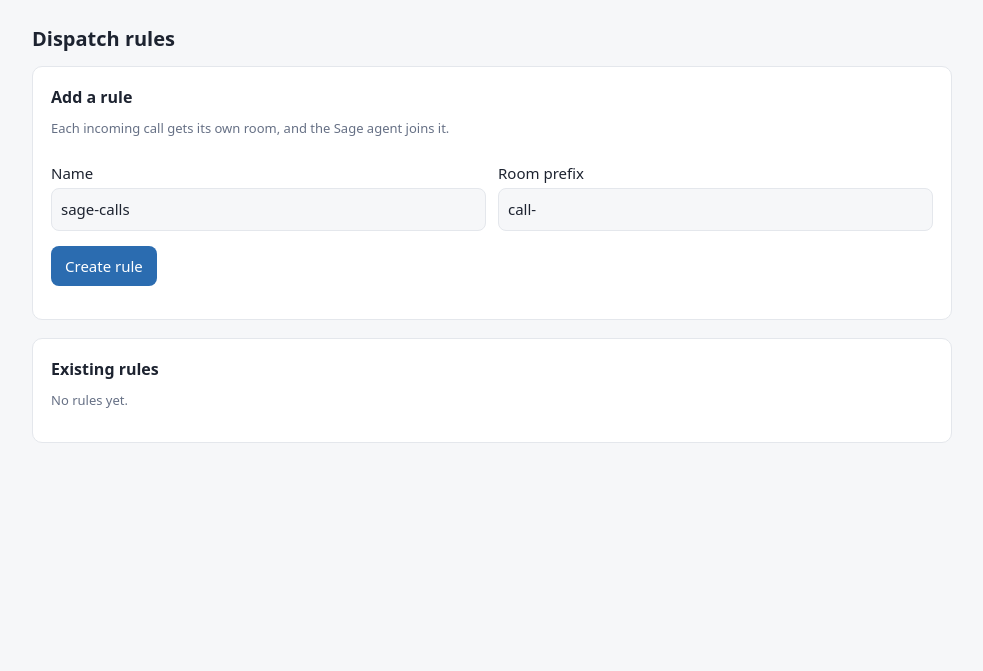
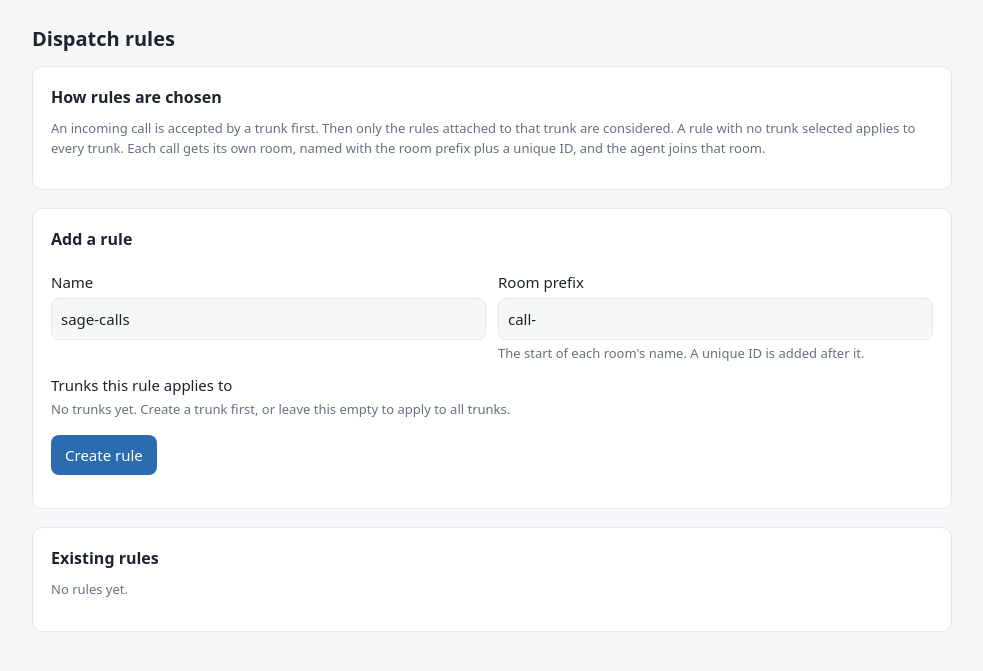
Before and after one commit to vivekx01/sage-voice-agent, a FastAPI app: template control/templates/rules.html in a window 1280 px wide. Shown: the top 671 px of the page, without its empty margins (148-1131 px from the left). Run offline with FastAPI, Linux system fonts and the light colour scheme; the template is opened without the code that fills it, so the values that code supplies are empty.

Commit message:
Control app: trunk selection for rules, editing trunks and rules, clearer errors; setup_sip dispatch --trunk
Co-Authored-By: Claude Sonnet 5 <noreply@anthropic.com>

```diff
--- a/control/app.py
+++ b/control/app.py
@@ -130,14 +130,45 @@ async def fetch_rules() -> list[dict]:
     async with lk_client() as lk:
         res = await lk.sip.list_dispatch_rule(api.ListSIPDispatchRuleRequest())
     return [
-        {"id": r.sip_dispatch_rule_id, "name": r.name, "agents": [a.agent_name for a in r.room_config.agents]}
+        {
+            "id": r.sip_dispatch_rule_id,
+            "name": r.name,
+            "agents": [a.agent_name for a in r.room_config.agents],
+            "trunk_ids": list(r.trunk_ids),
+            "prefix": r.rule.dispatch_rule_individual.room_prefix if r.rule.HasField("dispatch_rule_individual") else "",
+        }
         for r in res.items
     ]
 
 
+async def fetch_trunk(trunk_id: str) -> dict | None:
+    trunks = await fetch_trunks()
+    return next((t for t in trunks if t["id"] == trunk_id), None)
+
+
+async def fetch_rule(rule_id: str) -> dict | None:
+    rules = await fetch_rules()
+    return next((r for r in rules if r["id"] == rule_id), None)
+
+
+def describe_trunks(rule: dict, trunks: list[dict]) -> str:
+    """Human-readable list of the trunks a rule applies to."""
+    if not rule["trunk_ids"]:
+        return "All trunks"
+    names = {t["id"]: f"{t['name']} ({', '.join(t['numbers'])})" for t in trunks}
+    return ", ".join(names.get(tid, tid) for tid in rule["trunk_ids"])
+
+
 def friendly_error(exc: Exception) -> str:
-    """Return LiveKit's own message when there is one, otherwise the exception text."""
+    """Return LiveKit's message, with a plain explanation for the errors people hit most."""
     message = getattr(exc, "message", None) or str(exc)
+    if "already exists" in message and "dispatch rule" in message:
+        return (
+            "Another dispatch rule already covers this trunk, number, and PIN. "
+            "Only one rule can apply to all trunks, and a rule can't use the same trunk as another. "
+            "Change the trunks on this rule, or delete the existing one first. "
+            f"LiveKit said: {message}"
+        )
     return message or exc.__class__.__name__
 
 
@@ -157,6 +188,24 @@ async def lk_action(request: Request, back: str, action, success: str) -> Redire
     except Exception as exc:
         request.session["flash"] = {"kind": "error", "text": friendly_error(exc)}
     return RedirectResponse(back, status_code=303)
+
+
+def list_update(current: list[str], new: list[str]) -> api.ListUpdate | None:
+    """Change a list field from current to new, sending only what LiveKit accepts.
+
+    Returns None when nothing changed, so the field is left alone. LiveKit rejects
+    an empty update, and 'set' with an empty list. Emptying a list is done with 'remove'.
+    """
+    add = [v for v in new if v not in current]
+    remove = [v for v in current if v not in new]
+    if not add and not remove:
+        return None
+    if add and not remove:
+        return api.ListUpdate(add=add)
+    if remove and not add:
+        return api.ListUpdate(remove=remove)
+    # Both adding and removing: the server accepts one operation per update, so replace the whole list
+    return api.ListUpdate(set=new)
 
 
 def take_flash(request: Request) -> dict | None:
@@ -222,25 +271,95 @@ async def delete_trunk(request: Request, trunk_id: str):
     return await lk_action(request, "/trunks", action, "Trunk deleted.")
 
 
+@app.get("/trunks/{trunk_id}/edit", response_class=HTMLResponse)
+async def trunk_edit_page(request: Request, trunk_id: str):
+    require_login(request)
+    trunk = await fetch_trunk(trunk_id)
+    if trunk is None:
+        request.session["flash"] = {"kind": "error", "text": "That trunk no longer exists."}
+        return RedirectResponse("/trunks", status_code=303)
+    return templates.TemplateResponse(request, "trunk_edit.html", {"trunk": trunk, "user": request.session["user"]})
+
+
+@app.post("/trunks/{trunk_id}/edit")
+async def update_trunk(
+    request: Request,
+    trunk_id: str,
+    name: str = Form(...),
+    number: str = Form(...),
+    allowed: str = Form(""),
+):
+    require_login(request)
+    number = number.strip()
+    allowed_list = [a.strip() for a in allowed.split(",") if a.strip()]
+    existing = await fetch_trunk(trunk_id)
+    current_numbers = existing["numbers"] if existing else []
+    current_allowed = existing["allowed"] if existing else []
+
+    async def action():
+        async with lk_client() as lk:
+            await lk.sip.update_inbound_trunk_fields(
+                trunk_id,
+                name=name.strip(),
+                numbers=list_update(current_numbers, [number]),
+                allowed_addresses=list_update(current_allowed, allowed_list),
+            )
+
+    return await lk_action(request, "/trunks", action, "Trunk updated. The change applies to new calls.")
+
+
+async def rules_context(request: Request) -> dict:
+    trunks, trunk_error = await safe_fetch(fetch_trunks)
+    rules, rule_error = await safe_fetch(fetch_rules)
+    # Rules with no trunk apply to every trunk, so they overlap with every other rule.
+    overlap = len(rules) > 1 and any(not r["trunk_ids"] for r in rules)
+    return {
+        "rules": rules,
+        "trunks": trunks,
+        "error": rule_error or trunk_error,
+        "overlap_warning": overlap,
+        "user": request.session["user"],
+    }
+
+
 @app.get("/rules", response_class=HTMLResponse)
 async def rules_page(request: Request):
     require_login(request)
-    rules, error = await safe_fetch(fetch_rules)
+    context = await rules_context(request)
+    context["describe"] = lambda rule: describe_trunks(rule, context["trunks"])
+    return templates.TemplateResponse(request, "rules.html", context)
+
+
+@app.get("/rules/{rule_id}/edit", response_class=HTMLResponse)
+async def rule_edit_page(request: Request, rule_id: str):
+    require_login(request)
+    rule = await fetch_rule(rule_id)
+    trunks, error = await safe_fetch(fetch_trunks)
+    if rule is None:
+        request.session["flash"] = {"kind": "error", "text": "That rule no longer exists."}
+        return RedirectResponse("/rules", status_code=303)
     return templates.TemplateResponse(
-        request, "rules.html", {"rules": rules, "error": error, "user": request.session["user"]}
+        request, "rule_edit.html", {"rule": rule, "trunks": trunks, "error": error, "user": request.session["user"]}
     )
 
 
 @app.post("/rules")
-async def create_rule(request: Request, name: str = Form(...), room_prefix: str = Form(ROOM_PREFIX)):
+async def create_rule(
+    request: Request,
+    name: str = Form(...),
+    room_prefix: str = Form(ROOM_PREFIX),
+    trunk_ids: list[str] = Form([]),
+):
     require_login(request)
     prefix = room_prefix.strip() or ROOM_PREFIX
+    selected = [t for t in trunk_ids if t]
 
     async def action():
         async with lk_client() as lk:
             await lk.sip.create_dispatch_rule(
                 api.CreateSIPDispatchRuleRequest(
                     name=name.strip(),
+                    trunk_ids=selected,
                     rule=api.SIPDispatchRule(
                         dispatch_rule_individual=api.SIPDispatchRuleIndividual(room_prefix=prefix),
                     ),
@@ -248,7 +367,36 @@ async def create_rule(request: Request, name: str = Form(...), room_prefix: str
                 )
             )
 
-    return await lk_action(request, "/rules", action, "Dispatch rule created.")
+    scope = f"{len(selected)} trunk(s)" if selected else "all trunks"
+    return await lk_action(request, "/rules", action, f"Dispatch rule created for {scope}.")
+
+
+@app.post("/rules/{rule_id}/edit")
+async def update_rule(
+    request: Request,
+    rule_id: str,
+    name: str = Form(...),
+    room_prefix: str = Form(ROOM_PREFIX),
+    trunk_ids: list[str] = Form([]),
+):
+    require_login(request)
+    prefix = room_prefix.strip() or ROOM_PREFIX
+    selected = [t for t in trunk_ids if t]
+    existing = await fetch_rule(rule_id)
+    current = existing["trunk_ids"] if existing else []
+
+    async def action():
+        async with lk_client() as lk:
+            await lk.sip.update_dispatch_rule_fields(
+                rule_id,
+                name=name.strip(),
+                trunk_ids=list_update(current, selected),
+                rule=api.SIPDispatchRule(
+                    dispatch_rule_individual=api.SIPDispatchRuleIndividual(room_prefix=prefix),
+                ),
+            )
+
+    return await lk_action(request, "/rules", action, "Dispatch rule updated.")
 
 
 @app.post("/rules/{rule_id}/delete")
--- a/control/templates/rules.html
+++ b/control/templates/rules.html
@@ -1,11 +1,25 @@
 {% extends "base.html" %}
 {% block content %}
 <h1>Dispatch rules</h1>
-{% if error %}<div class="notice error">Could not load dispatch rules: {{ error }}</div>{% endif %}
+{% if error %}<div class="notice error">Could not load: {{ error }}</div>{% endif %}
+{% if overlap_warning %}
+<div class="notice error">
+  At least one rule applies to all trunks while other rules exist. A call can match more than one rule.
+  Attach each rule to a specific trunk to avoid this.
+</div>
+{% endif %}
+
+<div class="card">
+  <h2>How rules are chosen</h2>
+  <p class="hint">
+    An incoming call is accepted by a trunk first. Then only the rules attached to that trunk are considered.
+    A rule with no trunk selected applies to every trunk. Each call gets its own room, named with the room prefix
+    plus a unique ID, and the agent joins that room.
+  </p>
+</div>
 
 <div class="card">
   <h2>Add a rule</h2>
-  <p class="hint">Each incoming call gets its own room, and the Sage agent joins it.</p>
   <form method="post" action="/rules">
     <div class="row">
       <div>
@@ -15,8 +29,23 @@
       <div>
         <label for="room_prefix">Room prefix</label>
         <input id="room_prefix" name="room_prefix" value="call-" required>
+        <div class="hint">The start of each room's name. A unique ID is added after it.</div>
       </div>
     </div>
+
+    <label>Trunks this rule applies to</label>
+    {% if trunks %}
+      {% for t in trunks %}
+      <label style="font-weight:400;display:flex;gap:8px;align-items:center;margin:6px 0;">
+        <input type="checkbox" name="trunk_ids" value="{{ t.id }}" style="width:auto;">
+        {{ t.name }} ({{ t.numbers | join(", ") }})
+      </label>
+      {% endfor %}
+      <div class="hint">Leave all unchecked to apply this rule to every trunk.</div>
+    {% else %}
+      <p class="hint">No trunks yet. Create a trunk first, or leave this empty to apply to all trunks.</p>
+    {% endif %}
+
     <p><button type="submit">Create rule</button></p>
   </form>
 </div>
@@ -25,12 +54,15 @@
   <h2>Existing rules</h2>
   {% if rules %}
   <table>
-    <tr><th>Name</th><th>Agents</th><th></th></tr>
+    <tr><th>Name</th><th>Trunks</th><th>Prefix</th><th>Agent</th><th></th></tr>
     {% for r in rules %}
     <tr>
       <td>{{ r.name }}<div class="hint">{{ r.id }}</div></td>
+      <td>{{ describe(r) }}</td>
+      <td>{{ r.prefix or "-" }}</td>
       <td>{{ r.agents | join(", ") }}</td>
       <td>
+        <a href="/rules/{{ r.id }}/edit">Edit</a>
         <form method="post" action="/rules/{{ r.id }}/delete" class="inline" onsubmit="return confirm('Delete this rule?');">
           <button class="danger" type="submit">Delete</button>
         </form>
--- a/control/templates/trunks.html
+++ b/control/templates/trunks.html
@@ -35,6 +35,7 @@
       <td>{{ t.numbers | join(", ") }}</td>
       <td>{{ t.allowed | join(", ") if t.allowed else "any" }}</td>
       <td>
+        <a href="/trunks/{{ t.id }}/edit">Edit</a>
         <form method="post" action="/trunks/{{ t.id }}/delete" class="inline" onsubmit="return confirm('Delete this trunk?');">
           <button class="danger" type="submit">Delete</button>
         </form>
```
Also changed, not shown: control/templates/rule_edit.html (added, +34 -0 lines), control/templates/trunk_edit.html (added, +25 -0 lines), setup_sip.py (+15 -4 lines).
